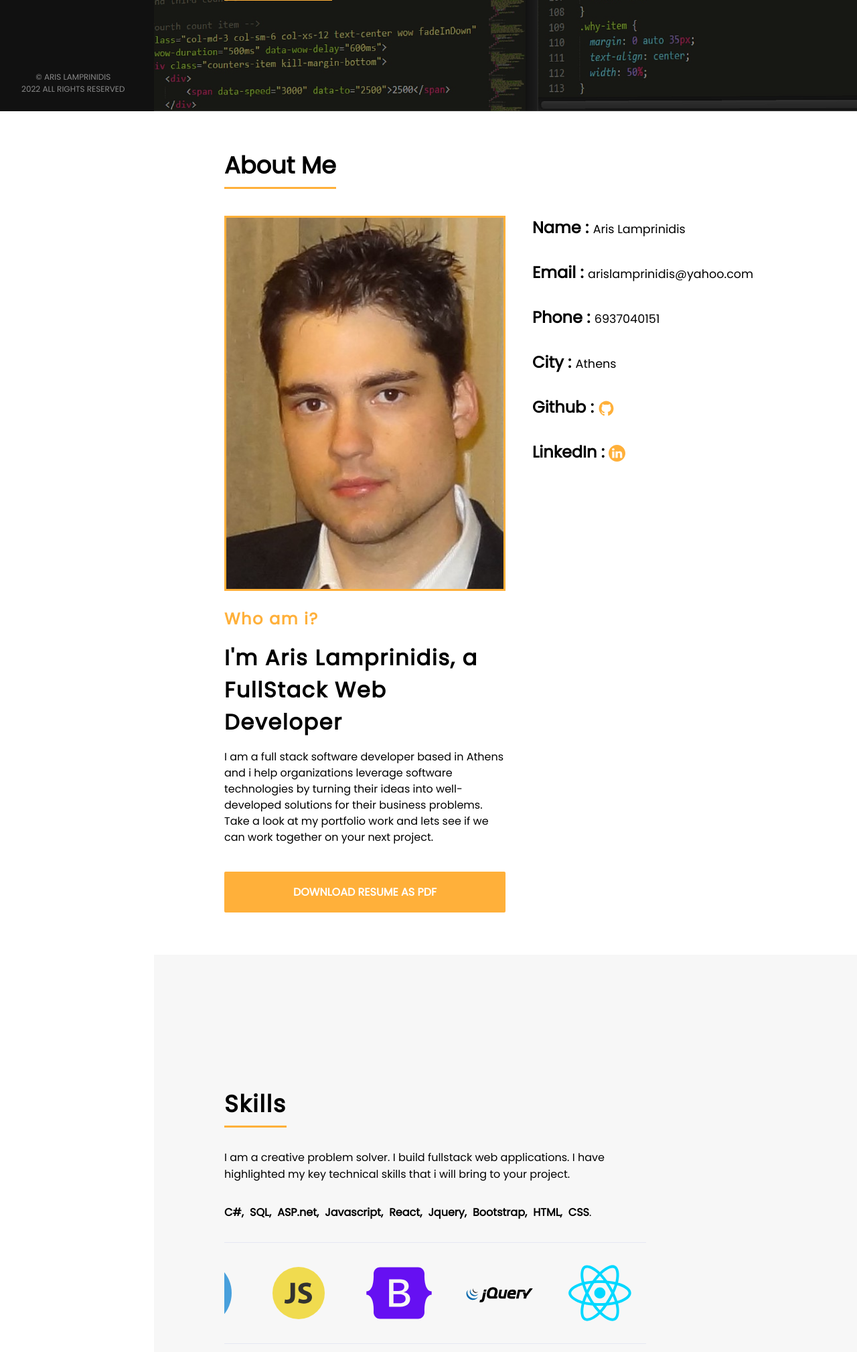
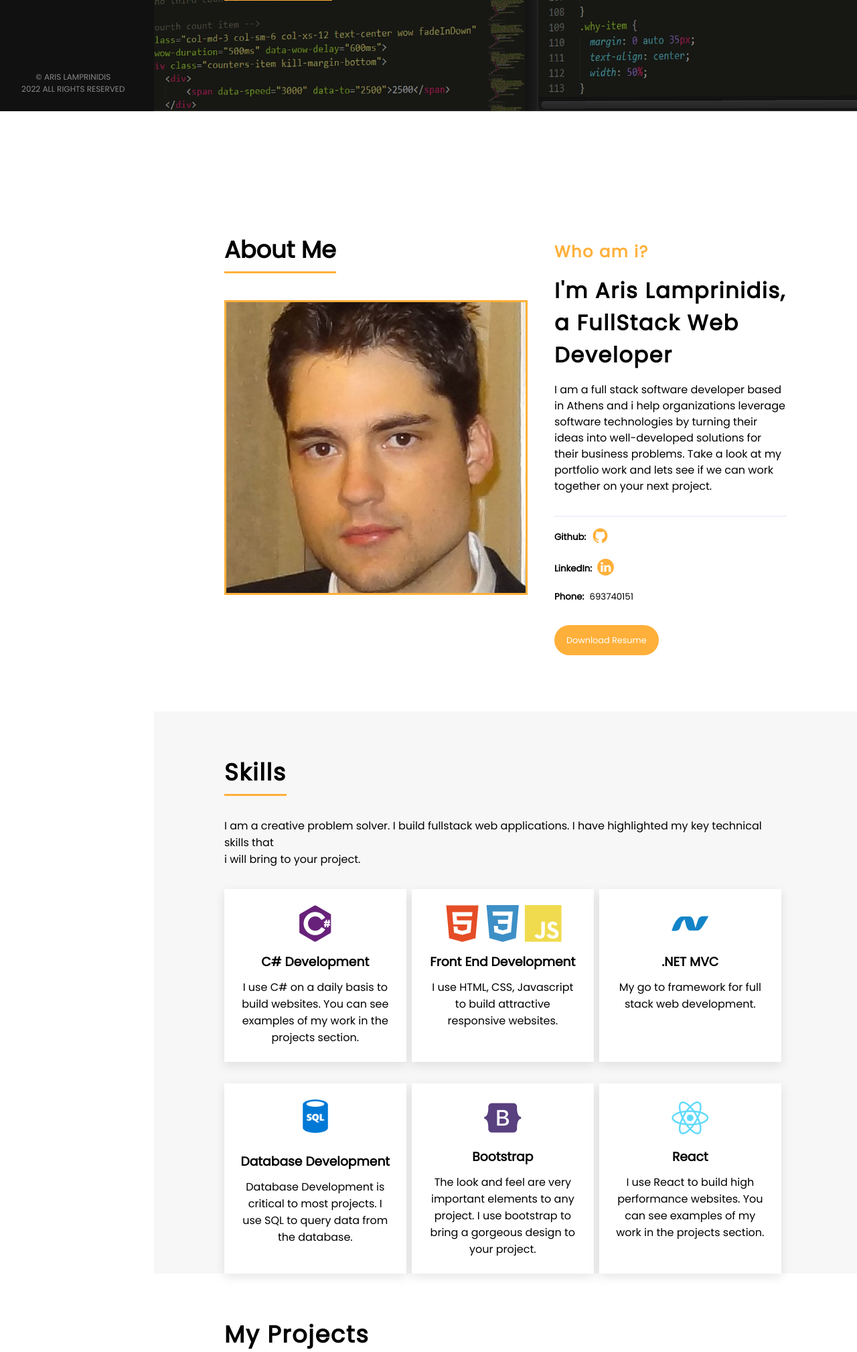
Before and after one commit to zeromaxx/PersonalPortfolio, a PHP site: page / in a window 1280 px wide. Shown: the part 634-2652 px from the top of the page at 67% size. Run offline with PHP 8.4, Linux system fonts and the light colour scheme; some libraries are stand-ins or nearby versions.

Commit message:
changed layout

```diff
--- a/index.css
+++ b/index.css
@@ -204,55 +204,38 @@ body {
 .about-me-wrapper-1 {
   display: flex;
   margin-top: 2.5rem;
-  height: 70vh;
+  height: 55vh;
 }
 
 .avatar-img {
   border: 3px solid #ffb03a;
   object-fit: cover;
-  width: 50%;
 }
-
 .about-me-info {
   display: flex;
   flex-direction: column;
+  justify-content: center;
+  /* justify-content: space-around; */
   margin-left: 2.5rem;
-}
-
-.about-me-info p {
-  font-weight: 600;
-  font-size: 1.5rem;
-  /* text-transform: uppercase; */
-  margin-bottom: 2rem;
-}
-
-.about-me-info img {
-  vertical-align: middle;
-  cursor: pointer;
-}
-
-.about-me-info span {
-  font-weight: 300;
-  font-size: 1.1rem;
-  text-transform: none;
+  line-height: 1.5;
 }
 
 .download-btn {
-  margin: 15px 0px;
+  /* margin: 15px 0px; */
+  margin-top: 2rem;
   display: block;
-  width: 50%;
-  padding: 15px 0px;
+  /* width: 50%; */
+  width: fit-content;
+  padding: 10px 15px;
   color: #fff;
   background: #ffb03a;
   border: 3px solid #ffb03a;
-  text-transform: uppercase;
   cursor: pointer;
   text-align: center;
-  font-size: 1rem;
+  font-size: 0.8rem;
   transition: all 0.5s ease;
-  border-radius: 2px;
+  border-radius: 2em;
   outline: none;
-  font-weight: 600;
   text-decoration: none;
 }
 
@@ -261,20 +244,25 @@ body {
   border-color: #fff;
   color: #333;
 }
-
-.about-me-pitch {
-  width: 50%;
-  margin: 1.5rem 0 1.5rem 0;
-  line-height: 1.5;
+.about-me-info p {
+  padding-bottom: 2rem;
+ border-bottom: 1px solid #e5e7f2;
+}
+.about-me-info span{
+  vertical-align: middle;
+  margin-left: 0.3rem;
+}
+.about-me-info h5{
+  margin-top: 1rem;
 }
 
-.about-me-pitch h3 {
+.about-me-info h3 {
   font-size: 2rem;
   letter-spacing: 0.1rem;
   margin: 1rem 0 1rem 0;
 }
 
-.about-me-pitch h4 {
+.about-me-info h4 {
   font-size: 1.5rem;
   color: #ffb03a;
   letter-spacing: 0.1rem;
@@ -307,22 +295,28 @@ body {
   padding-top: 2rem;
 }
 
-.skills-wrapper p {
+.skills-container {
+  display: flex;
+  text-align: center;
+  width: 100%;
   margin-top: 2rem;
 }
-
-.skills-slideshow {
-  border-top: 1px solid #e5e7f2;
-  border-bottom: 1px solid #e5e7f2;
-  display: flex;
-  justify-content: flex-start;
-  align-items: center;
-  flex-wrap: nowrap;
-  overflow-x: auto;
-  position: relative;
-  overflow: hidden;
-  width: 75%;
-  margin-top: 2rem;
+.skills-container > div {
+  flex: 1;
+  width: 30%;
+  margin-right: 1%;
+  padding: 1.5rem;
+  box-shadow: 0 5px 15px rgb(0 0 0 / 10%);
+  background: white;
+}
+.skills-container i {
+  font-size: 3.5rem;
+}
+.skills-container p {
+  margin-top: 0.7rem;
+}
+.skills-container h3 {
+  margin-top: 0.7rem;
 }
 
 @keyframes move {
@@ -335,22 +329,21 @@ body {
   }
 }
 
-.skills-slideshow img {
-  animation: move 10s linear infinite;
-  flex: 0 0 auto;
-  object-fit: cover;
-  margin: 25px;
-  overflow: hidden;
-  width: 100px;
+@media (max-width: 1200px) {
+  .skills-container {
+    display: block;
+  }
+
+  .skills-container > div {
+    width: 100%;
+    margin-bottom: 1rem;
+  }
+  .about-me-info {
+  line-height: 0.2;
 }
-
-.skills-desc {
-  max-width: 75%;
+.d1,.d2{
+  width: 100% !important;
 }
-@media (max-width: 1200px) {
-  .skills-desc {
-    max-width: none;
-  }
 }
 
 .cta-btn {
--- a/index.js
+++ b/index.js
@@ -4,18 +4,6 @@ const sidebar = document.querySelector(".sidebar");
 const scrollLinks = document.querySelectorAll(".links");
 const hireBtn = document.querySelector(".hire-me-btn");
 const ctaBtn = document.querySelector(".cta-btn");
-
-ctaBtn.addEventListener("click", (e) => {
-  e.preventDefault();
-  const id = e.currentTarget.getAttribute("href").slice(1);
-  const element = document.getElementById(id);
-  let position = element.offsetTop;
-
-  window.scrollTo({
-    left: 0,
-    top: position,
-  });
-});
 
 hireBtn.addEventListener("click", (e) => {
   e.preventDefault();
--- a/index.php
+++ b/index.php
@@ -12,6 +12,7 @@
     <link href="https://fonts.googleapis.com/css2?family=Roboto:wght@700&display=swap" rel="stylesheet">
     <link rel="stylesheet" href="index.css">
     <script src="https://kit.fontawesome.com/c93712fc6c.js" crossorigin="anonymous"></script>
+    <link rel="stylesheet" href="https://cdn.jsdelivr.net/gh/devicons/devicon@v2.15.1/devicon.min.css">
 </head>
 
 <body>
@@ -54,48 +55,78 @@
             <div class="about-me-wrapper-1">
                 <img class="avatar-img" src="./Images/face1.jpg" alt="about-image">
                 <div class="about-me-info">
-                    <p>Name : <span>Aris Lamprinidis</span></p>
-                    <p>Email : <span>arislamprinidis@yahoo.com
-                        </span></p>
-                    <p>Phone : <span>6937040151</span></p>
-                    <p>City : <span>Athens</span></p>
-                    <p>Github : <a target="_blank" href="https://github.com/zeromaxx"><img width="25px" src="./Images/github.svg" alt="github"></a></p>
-                    <p>LinkedIn : <a target="_blank" href="https://www.linkedin.com/in/aris-lamprinidis-aa7b81236/"><img width="25px" src="./Images/linkedin.svg" alt=""></a></p>
+                    <h4>Who am i?</h4>
+                    <h3 >I'm Aris Lamprinidis, a FullStack Web Developer</h3>
+                    <p >I am a full stack software developer based in Athens and i help organizations
+                        leverage software technologies by turning their ideas into well-developed solutions for their
+                        business problems. Take a look at my portfolio work and lets see if we can work together on your
+                        next project.</p>
+                    <div class="about-me-info-1">
+                        <h5>Github: <span><a target="_blank" href="https://github.com/zeromaxx"><img width="25px" src="./Images/github.svg"
+                                        alt="github"></a></span></h5>
+
+                    </div>
+                    <h5>LinkedIn: <span><a target="_blank" href="https://www.linkedin.com/in/aris-lamprinidis-aa7b81236/"><img width="25px"
+                            src="./Images/linkedin.svg" alt=""></a></span></h5>
+                            <h5>Phone: <span style="font-weight: 400;">693740151</span></h5>
+                    <a href="Aris_Lamprinidis_Resume.pdf" download="Aristeidis-Lamprinidis-Resume"
+                        class="download-btn">Download
+                        Resume</a>
+
                 </div>
+
             </div>
-            <div class="about-me-pitch">
-                <h4>Who am i?</h4>
-                <h3>I'm Aris Lamprinidis, a FullStack Web Developer</h3>
-                <p>I am a full stack software developer based in Athens and i help organizations
-                    leverage software technologies by turning their ideas into well-developed solutions for their
-                    business problems. Take a look at my portfolio work and lets see if we can work together on your
-                    next project.</p>
-            </div>
-            <a href="Aris_Lamprinidis_Resume.pdf" download="Aristeidis-Lamprinidis-Resume" class="download-btn">Download
-                Resume as PDF</a>
+
         </section>
         <section id="skills" class="grey-section">
             <div class="skills-wrapper scroll-active">
                 <div class="skills-desc">
                     <h2>Skills</h2>
-                    <p>I am a creative problem solver. I build fullstack web applications. I have highlighted my key
-                        technical skills that
+                    <p style="margin-top: 2rem;">I am a creative problem solver. I build fullstack web applications. I
+                        have highlighted my key
+                        technical skills that <br>
                         i will bring to your project.</p>
-                    <p style="word-spacing:0.3rem ;"><b>C#, SQL, ASP.net,
-                            Javascript, React, Jquery, Bootstrap, HTML, CSS</b>.</p>
+                    <div class="skills-container">
+                        <div>
+                            <i class="devicon-csharp-plain colored"></i>
+                            <h3>C# Development</h3>
+                            <p>I use C# on a daily basis to build websites. You can see examples of my work in the
+                                projects section.</p>
+                        </div>
+                        <div>
+                            <i class="devicon-html5-plain colored"></i>
+                            <i class="devicon-css3-plain colored"></i>
+                            <i class="devicon-javascript-plain colored"></i>
+                            <h3>Front End Development</h3>
+                            <p>I use HTML, CSS, Javascript to build attractive responsive websites.</p>
+                        </div>
+                        <div>
+                            <i class="devicon-dot-net-plain colored"></i>
+                            <h3>.NET MVC</h3>
+                            <p>My go to framework for full stack web development.</p>
+                        </div>
+                    </div>
+                    <div class="skills-container">
+                        <div>
+                            <img width="50px" src="./Images/pngwing.com.png" alt="">
+                            <h3 style="margin-top: 1.3rem;">Database Development</h3>
+                            <p>Database Development is critical to most projects. I use SQL to query data from the
+                                database.</p>
+                        </div>
+                        <div>
+                            <i class="devicon-bootstrap-plain colored"></i>
+                            <h3>Bootstrap</h3>
+                            <p>The look and feel are very important elements to any project. I use bootstrap to bring a
+                                gorgeous design to your project.</p>
+                        </div>
+                        <div>
+                            <i class="devicon-react-original colored"></i>
+                            <h3>React</h3>
+                            <p>I use React to build high performance websites. You can see examples of my work in the
+                                projects section.</p>
+                        </div>
+                    </div>
                 </div>
-                <div class="skills-slideshow slider">
-                    <img src="./Images/html.svg" alt="html-icon">
-                    <img src="./Images/css.svg" alt="css-icon">
-                    <img src="./Images/js.svg" alt="js-icon">
-                    <img src="./Images/bootstrap.svg" alt="bootstrap-icon">
-                    <img src="./Images/jquery.svg" alt="jquery-icon">
-                    <img src="./Images/react.svg" alt="react-icon">
-                    <img src="./Images/c.png" alt="c-icon">
-                    <img src="./Images/sql.svg" alt="sql-icon">
-                </div>
-                <a href="#projects" class="cta-btn links">Check Out My Projects</a>
-            </div>
         </section>
         <section id="projects" class="projects-wrapper">
             <h2>My Projects</h2>
@@ -108,12 +139,14 @@
                     <div class="project-links-container">
                         <a class="more-info-link modal-btn">More Info</a>
                         <div class="tooltip">
-                            <a href="https://github.com/zeromaxx/Cyberstore" target="_blank"><img class="git-link" src="./Images/git-black.png" alt="github-img"></a>
+                            <a href="https://github.com/zeromaxx/Cyberstore" target="_blank"><img class="git-link"
+                                    src="./Images/git-black.png" alt="github-img"></a>
                             <span class="tooltiptext">
                                 <h5>View Source Code</h5>
                             </span>
                         </div>
-                        <a target="_blank" class="demo-link" href="http://arislamprinidis-001-site1.atempurl.com/">Live Demo</a>
+                        <a target="_blank" class="demo-link" href="http://arislamprinidis-001-site1.atempurl.com/">Live
+                            Demo</a>
 
                     </div>
                 </div>
@@ -124,12 +157,14 @@
                     <div class="project-links-container">
                         <a class="more-info-link modal-btn-2">More Info</a>
                         <div class="tooltip">
-                            <a href="https://github.com/zeromaxx/topNews" target="_blank"><img class="git-link" src="./Images/git-black.png" alt="github-img"></a>
+                            <a href="https://github.com/zeromaxx/topNews" target="_blank"><img class="git-link"
+                                    src="./Images/git-black.png" alt="github-img"></a>
                             <span class="tooltiptext">
                                 <h5>View Source Code</h5>
                             </span>
                         </div>
-                        <a target="_bkank" class="demo-link" href="https://topnews-production.up.railway.app/">Live Demo</a>
+                        <a target="_bkank" class="demo-link" href="https://topnews-production.up.railway.app/">Live
+                            Demo</a>
                     </div>
                 </div>
             </div>
@@ -200,12 +235,14 @@
                     <div class="modal-container-1">
                         <div style="margin-right: 2rem;" class="slideshow-container">
                             <div class="mySlides-1 fade">
-                                <img style="max-height:280px;object-fit: contain;" width="100%" src="./Images/homeNews.png">
+                                <img style="max-height:280px;object-fit: contain;" width="100%"
+                                    src="./Images/homeNews.png">
                                 <div class="text">Home</div>
                             </div>
 
                             <div class="mySlides-1 fade">
-                                <img style="max-height:280px;object-fit: contain;" width="100%" src="./Images/newsSearch.png">
+                                <img style="max-height:280px;object-fit: contain;" width="100%"
+                                    src="./Images/newsSearch.png">
                                 <div class="text">Search News</div>
                             </div>
 
@@ -222,7 +259,9 @@
                                 Top News is a website for retrieving the latest news around the world. The
                                 project's purpose was to test my overall knowledge in React and API.
                             </p>
-                            <p>The data is being obtained from <b><a href="https://developer.nytimes.com/apis/" style="color: black;" target="_blank">https://developer.nytimes.com/apis</a></b>. Apart from showing
+                            <p>The data is being obtained from <b><a href="https://developer.nytimes.com/apis/"
+                                        style="color: black;"
+                                        target="_blank">https://developer.nytimes.com/apis</a></b>. Apart from showing
                                 the news, we
                                 have the option to <b>filter news</b> we are not interested in. Finally our website with
                                 the help of the API provides a fully functional <b>search system</b>, for searching
@@ -278,12 +317,13 @@
         </section>
     </div>
     <script src="index.js"></script>
-    <script src="https://code.jquery.com/jquery-3.6.0.js" integrity="sha256-H+K7U5CnXl1h5ywQfKtSj8PCmoN9aaq30gDh27Xc0jk=" crossorigin="anonymous"></script>
+    <script src="https://code.jquery.com/jquery-3.6.0.js"
+        integrity="sha256-H+K7U5CnXl1h5ywQfKtSj8PCmoN9aaq30gDh27Xc0jk=" crossorigin="anonymous"></script>
     <script>
         const submitBtn = document.querySelector('#submitBtn');
         $(document).ready(() => {
             $('.email-sent').hide();
-            $(".contact-form").submit(function(e) {
+            $(".contact-form").submit(function (e) {
                 e.preventDefault();
                 submitBtn.disabled = true;
                 submitBtn.style.opacity = '0.5';
@@ -294,7 +334,7 @@
                         name: $('#name-text').val(),
                         message: $('#msg-text').val()
                     },
-                    success: function(response) {
+                    success: function (response) {
                         $('.email-sent').show();
                         $(".contact-form").trigger("reset");
                         submitBtn.disabled = false;
```
Also changed, not shown: Images/images.jpg (added), Images/pngwing.com.png (added).
